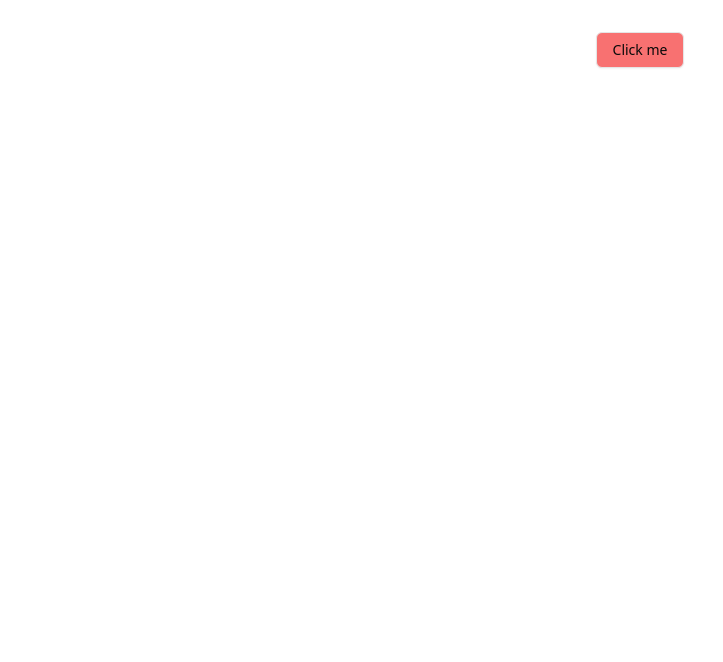
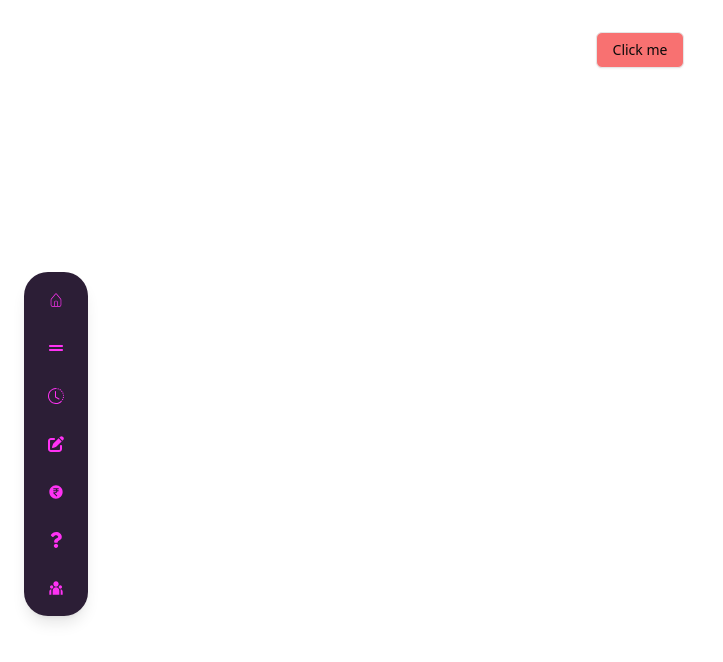
Before and after one commit to THEGAMECHANGER416/CodeKshetra2.0, a React (Vite) app: page / in a window 1280 px wide. Shown: the top 662 px of the page, without its empty margins (0-723 px from the left). Built offline with nearby package versions, Linux system fonts and the light colour scheme.

Commit message:
Inital Navbar Commit

```diff
--- a/package.json
+++ b/package.json
@@ -12,11 +12,14 @@
   "dependencies": {
     "@radix-ui/react-icons": "^1.3.0",
     "@radix-ui/react-slot": "^1.1.0",
+    "@types/react-router-dom": "^5.3.3",
     "class-variance-authority": "^0.7.0",
     "clsx": "^2.1.1",
     "lucide-react": "^0.452.0",
     "react": "^18.3.1",
     "react-dom": "^18.3.1",
+    "react-icons": "^5.3.0",
+    "react-router-dom": "^6.27.0",
     "tailwind-merge": "^2.5.3",
     "tailwindcss-animate": "^1.0.7"
   },
@@ -25,6 +28,7 @@
     "@types/node": "^22.7.5",
     "@types/react": "^18.3.10",
     "@types/react-dom": "^18.3.0",
+    "@types/react-router-dom": "^5.3.3",
     "@vitejs/plugin-react": "^4.3.2",
     "autoprefixer": "^10.4.20",
     "eslint": "^9.11.1",
--- a/src/App.tsx
+++ b/src/App.tsx
@@ -1,13 +1,28 @@
 import "./App.css";
+import Navbar from "./components/custom/Navbar";
 import { Button } from "./components/ui/button";
+import { BrowserRouter as Router, Route, Routes } from "react-router-dom"; // Import BrowserRouter and Route
 
 function App() {
   return (
-    <>
-      <Button variant={"outline"} className="bg-red-400">
-        Click me
-      </Button>
-    </>
+    <Router> {/* Wrap your application with Router */}
+      <>
+        <Button variant={"outline"} className="bg-red-400">
+          Click me
+        </Button>
+        <Navbar />
+        <Routes>
+          {/* Define routes here */}
+          <Route path="/"  />
+          <Route path="/about"  />
+          <Route path="/timeline"  />
+          <Route path="/problems"  />
+          <Route path="/prizes"  />
+          <Route path="/dontknow"  />
+          <Route path="/team"  />
+        </Routes>
+      </>
+    </Router>
   );
 }
 
--- a/src/components/custom/Navbar.tsx
+++ b/src/components/custom/Navbar.tsx
@@ -0,0 +1,47 @@
+import React from 'react';
+import { RiMoneyRupeeCircleFill } from "react-icons/ri";
+import { CiHome } from "react-icons/ci";
+import { FaGripLines } from "react-icons/fa6";
+import { FaPenToSquare } from "react-icons/fa6";
+import { BsClockHistory } from "react-icons/bs";
+import { FaQuestion } from "react-icons/fa";
+import { RiTeamFill } from "react-icons/ri";
+import { Link } from 'react-router-dom'; // Import Link from react-router-dom
+
+const Navbar: React.FC = () => {
+  return (
+    <div className="fixed bottom-0 left-1/2 transform -translate-x-1/2 w-11/12 md:left-[3.5rem] md:my-3 md:transform md:-translate-y-1/2 md:w-16 bg-[#2c1e36] text-white rounded-3xl shadow-lg">
+      <div className="flex md:flex-col md:items-center h-auto gap-4 md:my-3">
+        <NavItem to="/" icon={<CiHome />} label="Home" />
+        <NavItem to="/about" icon={<FaGripLines />} label="About" />
+        <NavItem to="/timeline" icon={<BsClockHistory />} label="TimeLine" />
+        <NavItem to="/problems" icon={<FaPenToSquare />} label="Problems" />
+        <NavItem to="/prizes" icon={<RiMoneyRupeeCircleFill />} label="Prizes" />
+        <NavItem to="/dontknow" icon={<FaQuestion />} label="DontKnow" />
+        <NavItem to="/team" icon={<RiTeamFill />} label="Team" />
+      </div>
+    </div>
+  );
+};
+
+interface NavItemProps {
+  icon: React.ReactNode;
+  label: string;
+  to: string; // Add 'to' prop for the link
+}
+
+const NavItem: React.FC<NavItemProps> = ({ icon, label, to }) => {
+  return (
+    <div className="flex-1 md:flex-none">
+      <Link to={to} aria-label={label}> {/* Use Link to create navigation */}
+        <button
+          className="w-full md:w-16 py-2 flex items-center justify-center rounded-full hover:bg-[#3a2c4e] transition-colors"
+        >
+          <span className="text-[#FF32F4]">{icon}</span>
+        </button>
+      </Link>
+    </div>
+  );
+};
+
+export default Navbar;
```
Also changed, not shown: 1 other file (tests, documents, lock files or other folders).
